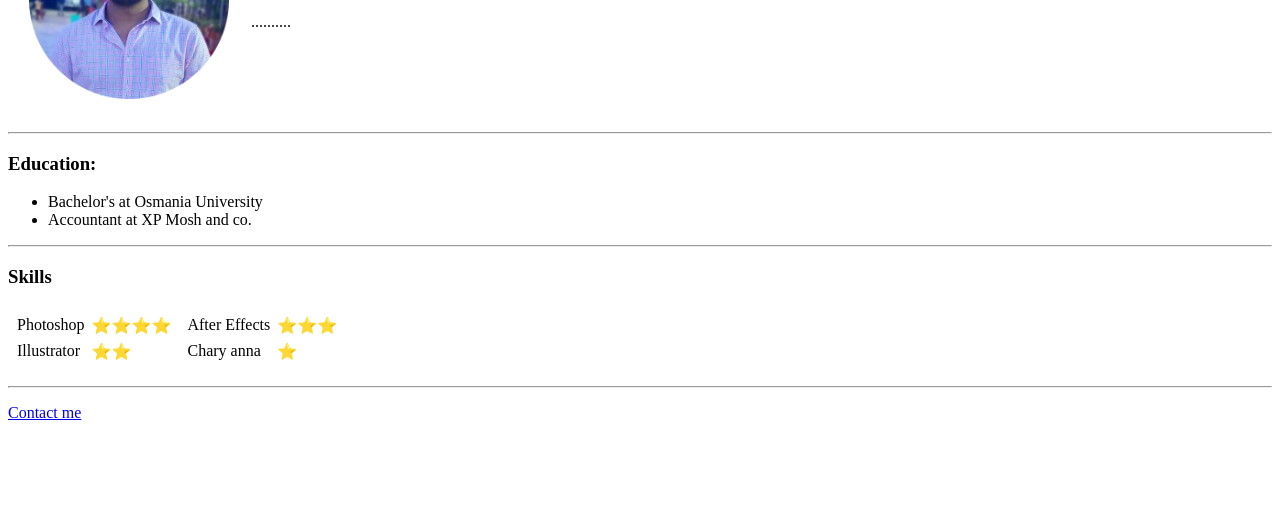
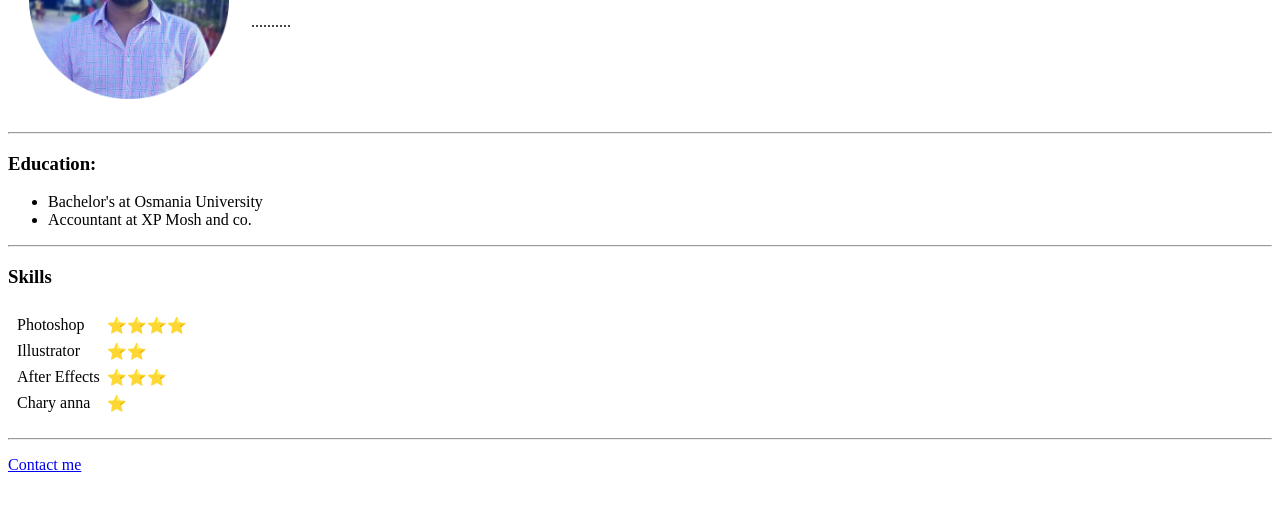
Before and after one commit to Whoisthis-001/Practice, a plain HTML site: page index.html in a window 1280 px wide. Shown: the part 130-638 px from the top of the page. Drawn offline with Linux system fonts and the light colour scheme.

Commit message:
Update index.html

```diff
--- a/index.html
+++ b/index.html
@@ -46,10 +46,6 @@
             <td>Illustrator</td>
             <td>⭐⭐</td>
           </tr>
-        </table>
-      </td>
-      <td>
-        <table cellspacing="5">
           <tr>
             <td>After Effects</td>
             <td>⭐⭐⭐</td>
```
